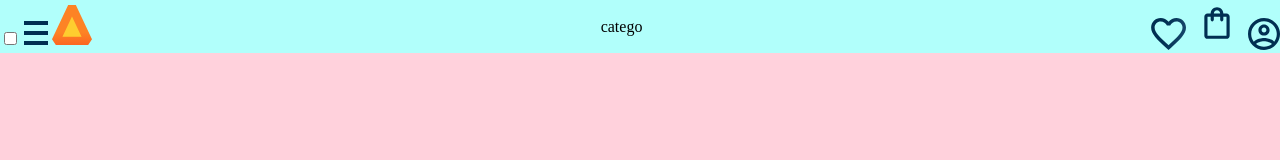
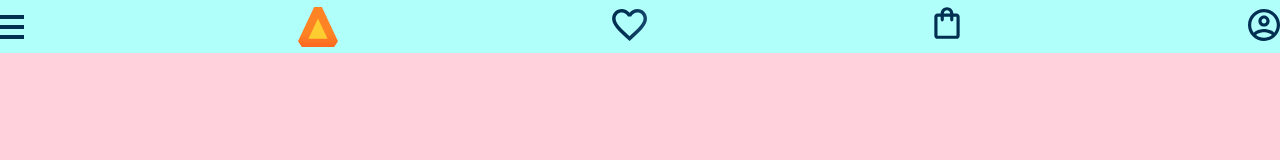
Before and after one commit to Lucinda-Crow/AluraBooks, a plain HTML site: page AluraBooks-main/index.html in a window 1280 px wide. Drawn offline with Linux system fonts and the light colour scheme.

Commit message:
Add files via upload

```diff
--- /dev/null
+++ b/AluraBooks-main/AluraBooks-main/reset.css
@@ -0,0 +1,48 @@
+/* http://meyerweb.com/eric/tools/css/reset/
+   v2.0 | 20110126
+   License: none (public domain)
+*/
+
+html, body, div, span, applet, object, iframe,
+h1, h2, h3, h4, h5, h6, p, blockquote, pre,
+a, abbr, acronym, address, big, cite, code,
+del, dfn, em, img, ins, kbd, q, s, samp,
+small, strike, strong, sub, sup, tt, var,
+b, u, i, center,
+dl, dt, dd, ol, ul, li,
+fieldset, form, label, legend,
+table, caption, tbody, tfoot, thead, tr, th, td,
+article, aside, canvas, details, embed,
+figure, figcaption, footer, header, hgroup,
+menu, nav, output, ruby, section, summary,
+time, mark, audio, video {
+	margin: 0;
+	padding: 0;
+	border: 0;
+	font-size: 100%;
+	font: inherit;
+	vertical-align: baseline;
+}
+/* HTML5 display-role reset for older browsers */
+article, aside, details, figcaption, figure,
+footer, header, hgroup, menu, nav, section {
+	display: block;
+}
+body {
+	line-height: 1;
+}
+ol, ul {
+	list-style: none;
+}
+blockquote, q {
+	quotes: none;
+}
+blockquote:before, blockquote:after,
+q:before, q:after {
+	content: '';
+	content: none;
+}
+table {
+	border-collapse: collapse;
+	border-spacing: 0;
+}
--- a/styles.css
+++ b/AluraBooks-main/AluraBooks-main/styles.css
@@ -1,7 +1,11 @@
+@import url("styles/header.css");
+
 :root {
     --cor-de-fundo:#FFD1DC;
+    --verde:#b1fffb;
 }
 
 body{
     background-color: var(--cor-de-fundo);
+
 }
--- /dev/null
+++ b/AluraBooks-main/AluraBooks-main/styles/header.css
@@ -0,0 +1,27 @@
+
+.cabeçalho__menu-hamburguer {
+    width: 24px;
+    height: 24px;
+    background-image: url(../img/Menu.svg);
+    background-repeat: no-repeat;
+    background-position: center;
+    display: inline-block;
+
+
+}
+
+.cabeçalho{
+    background-color:var(--verde);
+    display: flex;
+    justify-content: space-between;
+    align-items: center;
+}
+
+.container{
+    display: flex;
+    align-items: center;
+}
+
+.container__imagem{
+    padding: 1em;
+}
--- a/AluraBooks-main/index.html
+++ b/AluraBooks-main/index.html
@@ -12,24 +12,11 @@
     </head>
     <body>
         <header class="cabeçalho">
-            <div class="conteiner">
-                <input type="checkbox" id="menu" class="conteiner__botão">
-                <label for="menu">
-            <span class="cabeçalho__menu-hamburguer" conteiner__imagem ></span>
-            </label>
-            <img src="img/Logo.svg" alt="logo da AluraBooks" class="conteiner__imagem">
-            </div>
-            <ul class="lista-menu">
-                <li class="lista-menu__titulo"> catego
-
-                </li>
-            </ul>
-
-            <div class="conteiner">
-            <a href="#"><img src="img/Favoritos.svg" alt="Meus favoritos "class="conteiner__imagem" ></a>
-            <a href="#"><img src="img/Compras.svg" alt="Carrinho de compras" class="conteiner__imagem"></a>
-            <a href="#"><img src="img/Usuario.svg" alt="Meu perfil" class="conteiner__imagem"></a>
-            </div>
+            <span class="cabeçalho__menu-hamburguer"></span>
+            <img src="img/Logo.svg" alt="logo da AluraBooks">
+            <a href="#"><img src="img/Favoritos.svg"></a>
+            <a href="#"><img src="img/Compras.svg"></a>
+            <a href="#"><img src="img/Usuario.svg"></a>
         </header>
 
     </body>
```
Also changed, not shown: AluraBooks-main/AluraBooks-main/index.html (added, +53 -0 lines), AluraBooks-main/AluraBooks-main/img/Compras.svg (added), AluraBooks-main/AluraBooks-main/img/Favoritos.svg (added), AluraBooks-main/AluraBooks-main/img/Logo.svg (added), AluraBooks-main/AluraBooks-main/img/Menu.svg (added), AluraBooks-main/AluraBooks-main/img/Usuario.svg (added), 1 other file.
